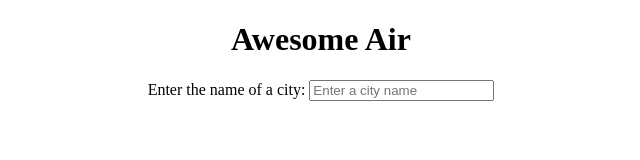
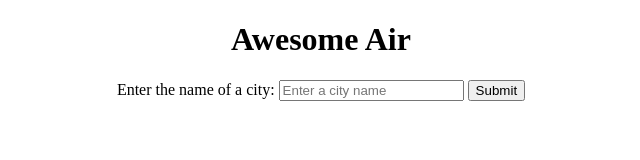
Before and after one commit to DenisKent/week5AwesomeProject, a website: page public/index.html in a window 1280 px wide. Shown: the whole page, without its empty margins (319-959 px from the left). Drawn offline with Linux system fonts and the light colour scheme.

Commit message:
Updated CSS files

```diff
--- a/public/index.html
+++ b/public/index.html
@@ -13,6 +13,7 @@
   <main>
     <label for="cityInputBox">Enter the name of a city:</label>
     <input id="cityInputBox" type="text" placeholder="Enter a city name" />
+    <button>Submit</button>
   </main>
 </body>
 </html>
```
Also changed, not shown: public/style.css (+17 -0 lines).
